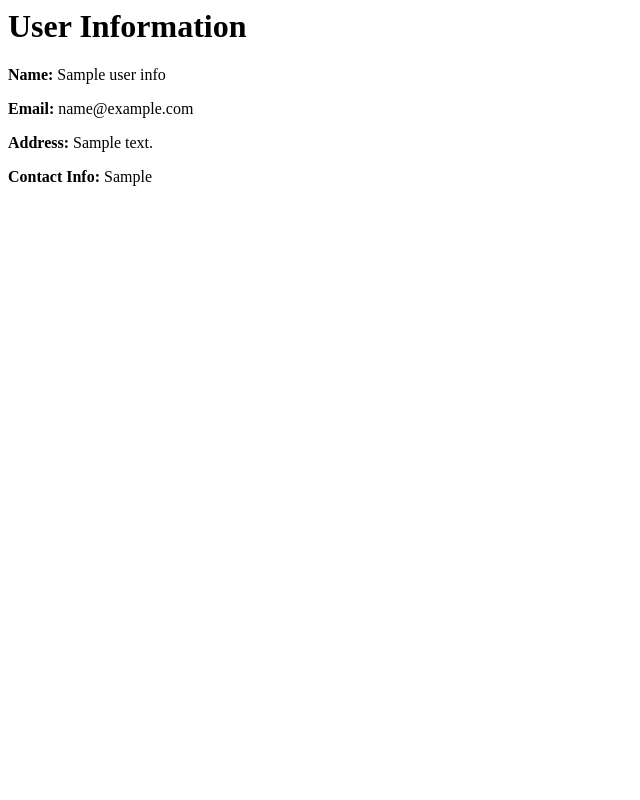
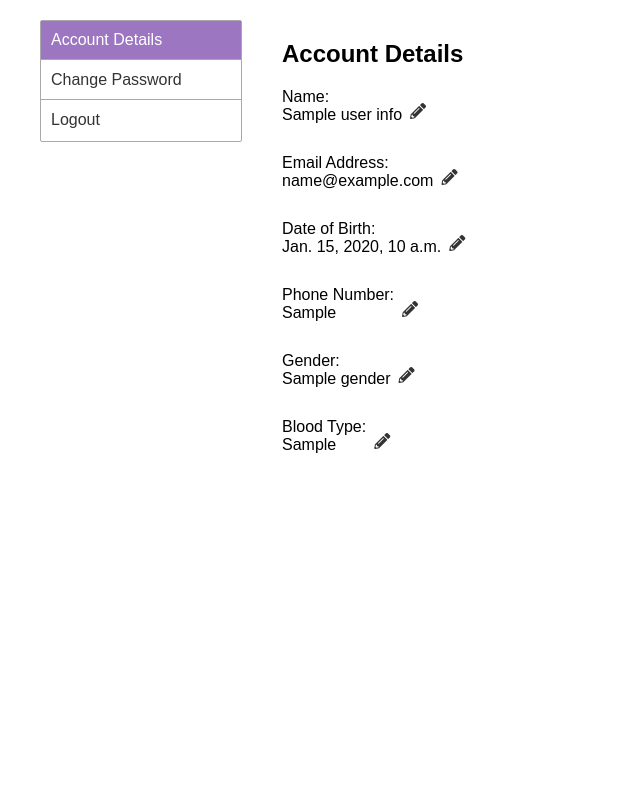
Before and after one commit to gcivil-nyu-org/INT2-Monday-Spring2024-Team-1, a Django app: template healthScore/templates/user_profile.html in a window 1280 px wide. Shown: the whole page, without its empty margins (0-640 px from the left). Run offline with Django 4.2, Linux system fonts and the light colour scheme; the template is opened without the code that fills it: most values are stand-ins (such as "Sample title", 1, 10 or a date in 2020).

Commit message:
User profile view

```diff
--- a/healthScore/templates/user_profile.html
+++ b/healthScore/templates/user_profile.html
@@ -1,14 +1,148 @@
-<html lang="en">
 <head>
-    <meta charset="UTF-8">
-    <meta name="viewport" content="width=device-width, initial-scale=1.0">
-    <title>User Information</title>
+<meta charset="UTF-8">
+<meta name="viewport" content="width=device-width, initial-scale=1.0">
+<title>Account Settings</title>
+<link rel="stylesheet" href="https://cdnjs.cloudflare.com/ajax/libs/font-awesome/5.15.2/css/all.min.css">
+<style>
+    body {
+        font-family: Arial, sans-serif;
+        background-color: #fff;
+        margin: 0;
+        padding: 0;
+    }
+    .container {
+        display: flex;
+        padding: 20px;
+    }
+    .sidebar {
+        width: 200px;
+        background-color: transparent;
+        padding: 0px;
+        border-radius: 2px;
+        margin-right: 20px;
+        margin-left: 20px;
+        border: 1px solid darkgray;
+        height: 120px;
+    }
+    .sidebar a {
+        text-decoration: none;
+        color: #333;
+        display: block;
+        padding: 10px;
+        border-radius: 0px;
+        margin-bottom: 1px;
+        transition: background-color 0.3s;
+        border-bottom: 1px solid darkgray;
+    }
+    .sidebar a.active {
+        background-color: #9D76C1;
+        color: #fff;
+        border-bottom-left-radius: 0px;
+        border-bottom-right-radius: 0px;
+    }
+    .sidebar a:last-child {
+        border-bottom: none;
+    }
+    .content {
+        background-color: #fff;
+        flex-grow: 1;
+        padding: 20px;
+        border-radius: 10px;
+    }
+    .content h2 {
+        margin-top: 0;
+    }
+    .info {
+        display: flex;
+        align-items: center;
+        gap: 8px;
+        margin-bottom: 20px;
+    }
+    .info span {
+        display: block;
+        margin-bottom: 5px;
+    }
+    .edit-icon {
+        cursor: pointer;
+        color: #333;
+        transition: color 0.3s;
+    }
+    .edit-icon:hover {
+        color: #000;
+    }
+    .hidden-input {
+        display: none;
+        width: 100%;
+    }
+</style>
 </head>
 <body>
-    <h1>User Information</h1>
-    <p><strong>Name:</strong> {{ userInfo.name }}</p>
-    <p><strong>Email:</strong> {{ userInfo.email }}</p>
-    <p><strong>Address:</strong> {{ userInfo.address }}</p>
-    <p><strong>Contact Info:</strong> {{ userInfo.contactInfo }}</p>
+
+<div class="container">
+    <div class="sidebar">
+        <a href="#" class="active">Account Details</a>
+        <a href="#">Change Password</a>
+        <a href="{% url 'logout' %}">Logout</a>
+    </div>
+    <div class="content">
+        <h2>Account Details</h2>
+
+        <div class="info">
+            <span>Name: <span id="nameText"> {{ userInfo.name }}</span></span>
+            <i class="fas fa-pencil-alt edit-icon" onclick="editField('name')"></i>
+            <input class="hidden-input" id="nameInput" type="text" value={{ userInfo.name }} onblur="saveField('name')" />
+        </div>
+
+        <div class="info">
+            <span>Email Address: <span id="emailText">{{ userInfo.email }}</span></span>
+            <i class="fas fa-pencil-alt edit-icon" onclick="editField('dob')"></i>
+            <input class="hidden-input" id="emailInput" type="text" value={{ userInfo.email }} onblur="saveField('email')" />
+        </div>
+
+        <div class="info">
+            <span>Date of Birth: <span id="dobText">{{ userInfo.dob }}</span></span>
+            <i class="fas fa-pencil-alt edit-icon" onclick="editField('dob')"></i>
+            <input class="hidden-input" id="dobInput" type="text" value={{ userInfo.dob }} onblur="saveField('dob')" />
+        </div>
+
+        <div class="info">
+            <span>Phone Number: <span id="phoneText">{{ userInfo.contactInfo }}</span></span>
+            <i class="fas fa-pencil-alt edit-icon" onclick="editField('contactInfo')"></i>
+            <input class="hidden-input" id="phoneInput" type="text" value={{ userInfo.contactInfo }} onblur="saveField('contactInfo')" />
+        </div>
+
+        <div class="info">
+            <span>Gender: <span id="genderText">{{ userInfo.gender }}</span></span>
+            <i class="fas fa-pencil-alt edit-icon" onclick="editField('gender')"></i>
+            <input class="hidden-input" id="genderInput" type="text" value={{ userInfo.gender }} onblur="saveField('gender')" />
+        </div>
+
+        <div class="info">
+            <span>Blood Type: <span id="bloodText">{{ userInfo.bloodGroup }}</span></span>
+            <i class="fas fa-pencil-alt edit-icon" onclick="editField('bloodGroup')"></i>
+            <input class="hidden-input" id="bloodInput" type="text" value={{ userInfo.bloodGroup }} onblur="saveField('bloodGroup')" />
+        </div>
+
+    </div>
+</div>
+
+<script>
+    function editField(field) {
+        var textSpan = document.getElementById(field + 'Text');
+        var inputField = document.getElementById(field + 'Input');
+        textSpan.style.display = 'none';
+        inputField.style.display = 'inline';
+        inputField.focus();
+    }
+
+    function saveField(field) {
+        var textSpan = document.getElementById(field + 'Text');
+        var inputField = document.getElementById(field + 'Input');
+        textSpan.textContent = inputField.value;
+        textSpan.style.display = 'inline';
+        inputField.style.display = 'none';
+    }
+</script>
+
 </body>
 </html>
```
